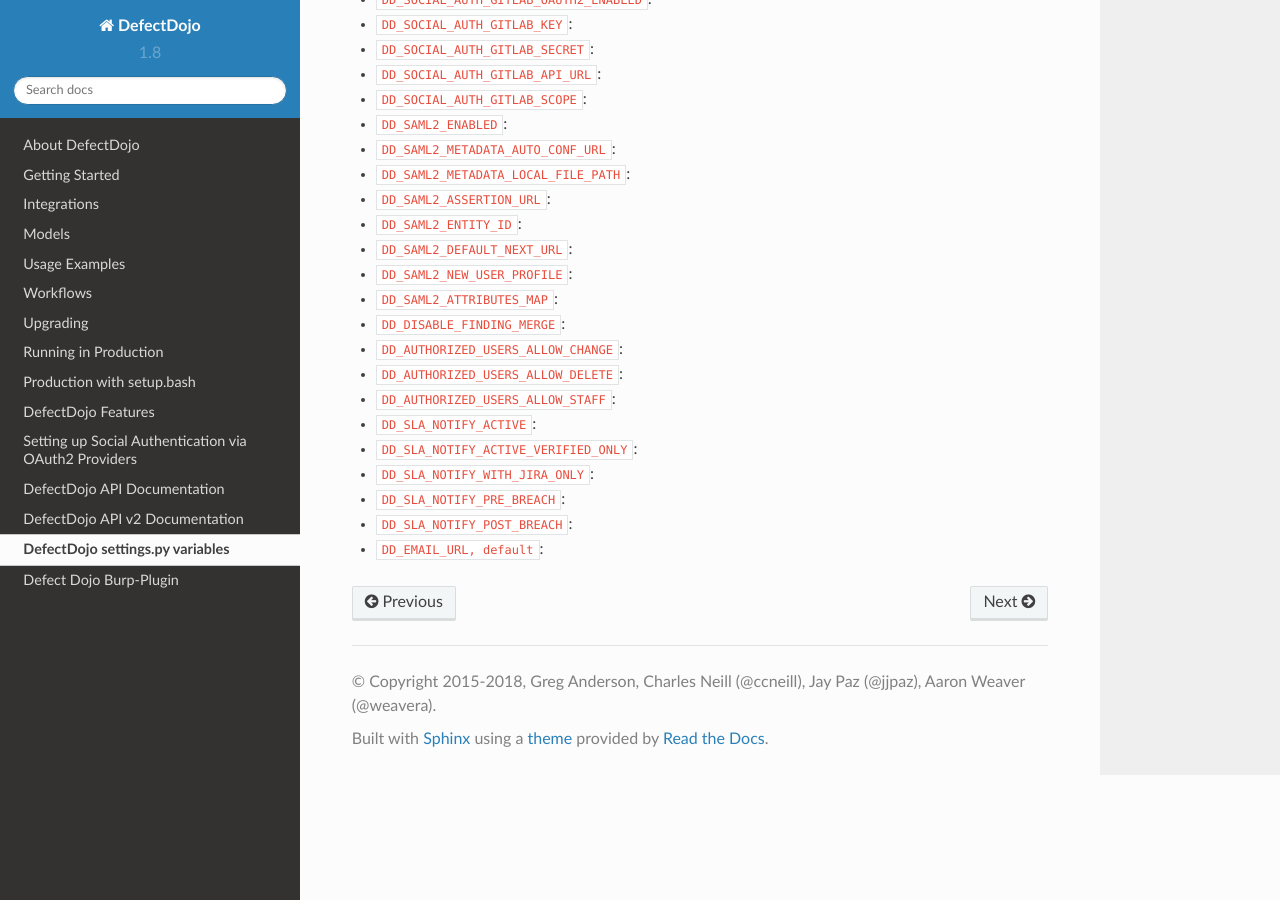
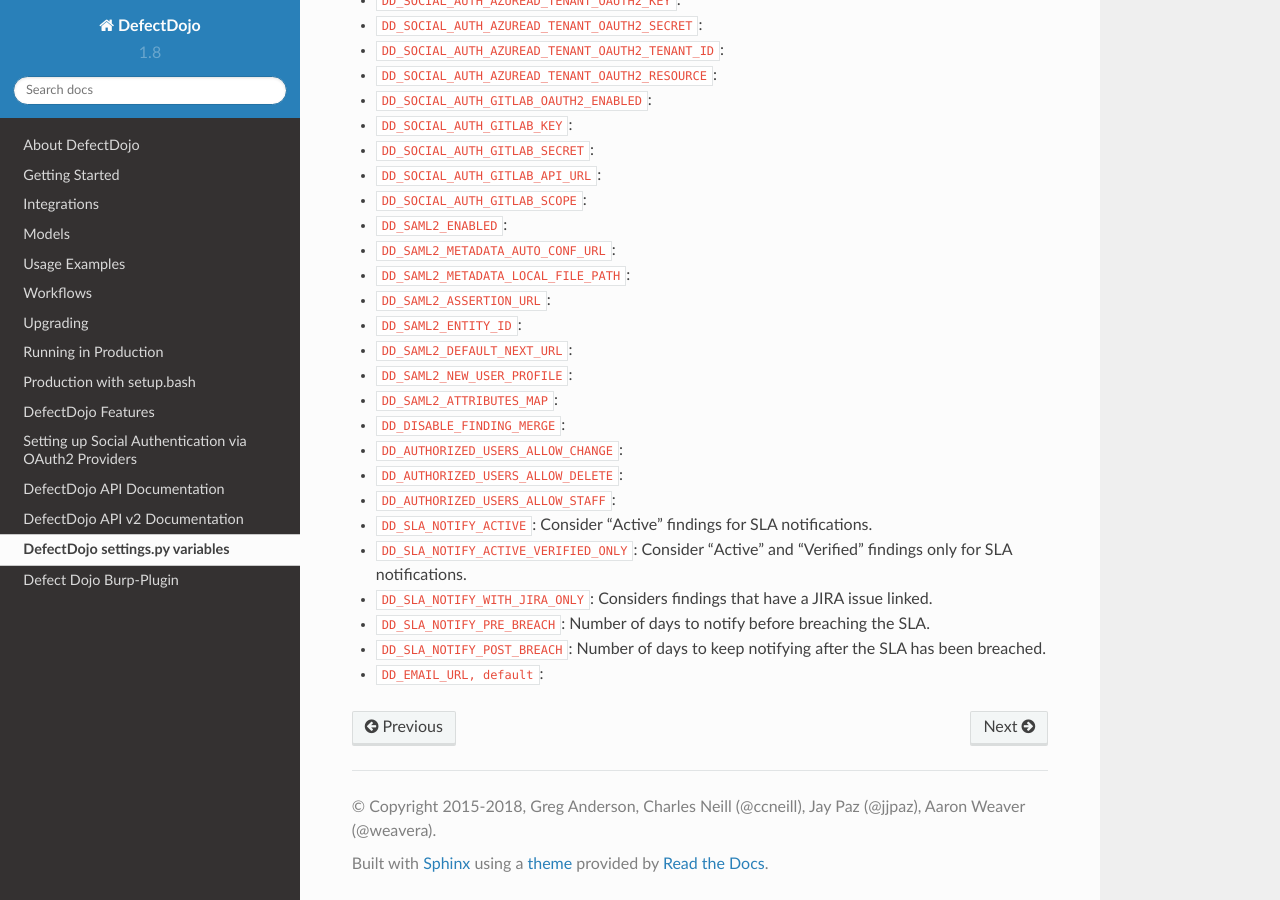
Before and after one commit to DefectDojo/Documentation, a Sphinx documentation site: the page built from docs/settings-docs.rst, in a window 1280 px wide and 900 px high, scrolled down 2323 px. Built offline with Sphinx 7.4.7 and the Read the Docs theme 2.0.0, drawn with Linux system fonts in a browser that asks for light colours.

Commit message:
SLA vars

```diff
--- a/docs/settings-docs.rst
+++ b/docs/settings-docs.rst
@@ -1,5 +1,8 @@
 DefectDojo settings.py variables
 ================================
+
+.. note::
+   To complete
 
 * ``DD_AUTHORIZED_USERS_ALLOW_CHANGE``: Allows ``Active`` users (e.g regular users) to perform changes for the ``Products`` they are authorized.
 * ``DD_AUTHORIZED_USERS_ALLOW_DELETE``: Allows ``Active`` users (e.g regular users) delete powers for the ``Products`` they are authorized.
@@ -102,9 +105,9 @@
 * ``DD_AUTHORIZED_USERS_ALLOW_CHANGE``:
 * ``DD_AUTHORIZED_USERS_ALLOW_DELETE``:
 * ``DD_AUTHORIZED_USERS_ALLOW_STAFF``:
-* ``DD_SLA_NOTIFY_ACTIVE``:
-* ``DD_SLA_NOTIFY_ACTIVE_VERIFIED_ONLY``:
-* ``DD_SLA_NOTIFY_WITH_JIRA_ONLY``:
-* ``DD_SLA_NOTIFY_PRE_BREACH``:
-* ``DD_SLA_NOTIFY_POST_BREACH``:
+* ``DD_SLA_NOTIFY_ACTIVE``: Consider "Active" findings for SLA notifications.
+* ``DD_SLA_NOTIFY_ACTIVE_VERIFIED_ONLY``: Consider "Active" and "Verified" findings only for SLA notifications.
+* ``DD_SLA_NOTIFY_WITH_JIRA_ONLY``: Considers findings that have a JIRA issue linked.
+* ``DD_SLA_NOTIFY_PRE_BREACH``: Number of days to notify before breaching the SLA.
+* ``DD_SLA_NOTIFY_POST_BREACH``: Number of days to keep notifying after the SLA has been breached.
 * ``DD_EMAIL_URL, default``:
```
